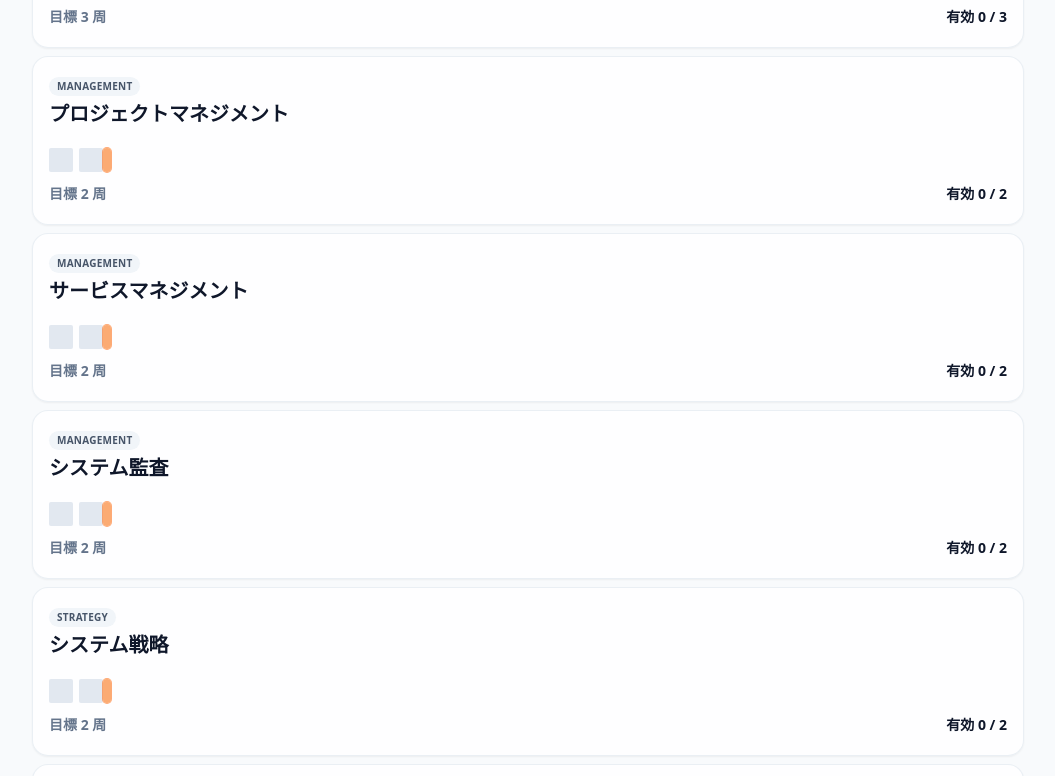
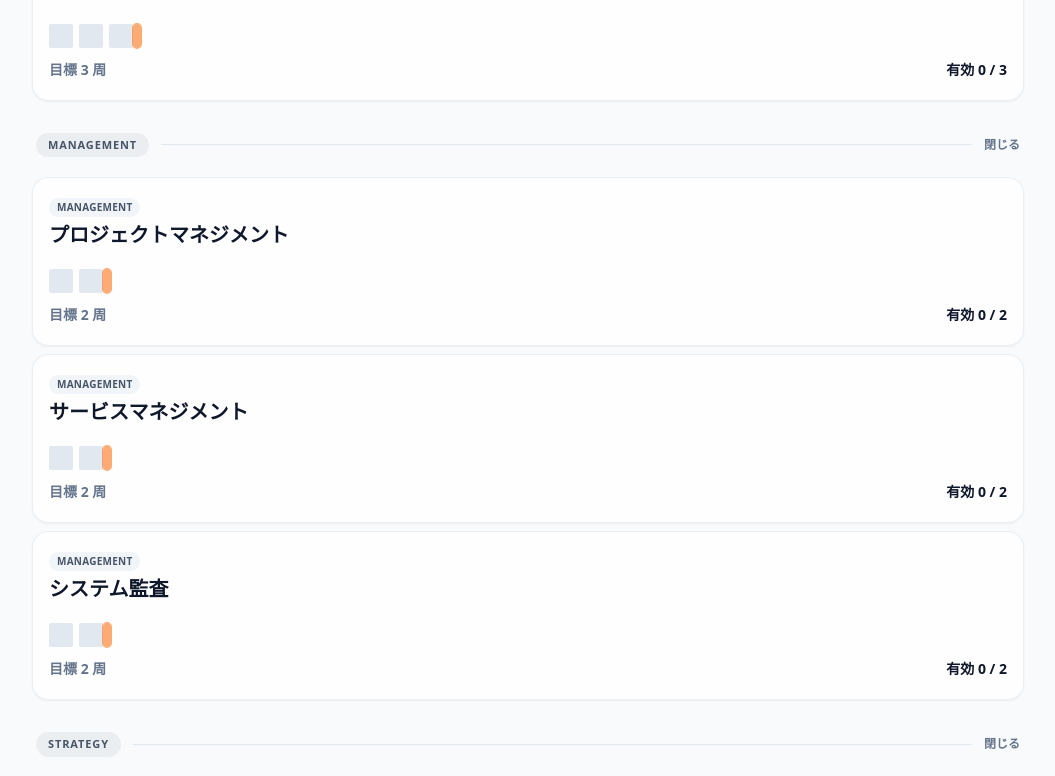
Before and after one commit to Hiro-Chiba/ap-grass-tracker, a Next.js app: page /grid in a window 1280 px wide. Shown: the part 2320-3096 px from the top of the page, without its empty margins (112-1167 px from the left). Built offline with nearby package versions, Linux system fonts and the light colour scheme.

Commit message:
カテゴリ別セクションの折りたたみ実装

```diff
--- a/components/grass/SubjectRow.tsx
+++ b/components/grass/SubjectRow.tsx
@@ -1,7 +1,11 @@
+"use client";
+
+import { useState } from "react";
+
 import clsx from "clsx";
 
 import { StudyCycle, SubjectStatus } from "@/lib/types";
-import { Subject, subjects } from "@/lib/subjects";
+import { Category, Subject, subjects } from "@/lib/subjects";
 import { getTargetForSubject } from "@/lib/targets";
 import Square, { SLOT_WIDTH, SQUARE_GAP } from "./Square";
 import TargetLine from "./TargetLine";
@@ -64,6 +68,20 @@ export default function SubjectRow({ subject, cycles, status, isPriority }: Subj
   );
 }
 
+const categoryLabels: Record<Category, string> = {
+  technology: "TECHNOLOGY",
+  management: "MANAGEMENT",
+  strategy: "STRATEGY"
+};
+
+const categoryOrder: Category[] = ["technology", "management", "strategy"];
+
+const initialCollapsedState: Record<Category, boolean> = {
+  technology: false,
+  management: false,
+  strategy: false
+};
+
 export const SubjectRows = ({
   cycles,
   statuses,
@@ -81,10 +99,50 @@ export const SubjectRows = ({
     .filter((subjectId) => !prioritizedSet.has(subjectId));
   const ordered = [...prioritizedOrder, ...subjectOrder];
 
+  const subjectMap = new Map(subjects.map((subject) => [subject.id, subject]));
+  const [collapsedCategories, setCollapsedCategories] = useState<Record<Category, boolean>>(initialCollapsedState);
+
+  const sections = categoryOrder
+    .map((category) => ({
+      category,
+      subjectIds: ordered.filter((subjectId) => subjectMap.get(subjectId)?.category === category)
+    }))
+    .filter((section) => section.subjectIds.length > 0);
+
+  const toggleCategory = (category: Category) => {
+    setCollapsedCategories((prev) => ({
+      ...prev,
+      [category]: !prev[category]
+    }));
+  };
+
   return (
-    <div className="space-y-2">
-      {ordered.map((subjectId) => {
-        const subject = subjects.find((item) => item.id === subjectId);
+    <div className="space-y-6">
+      {sections.map(({ category, subjectIds }) => {
+        const isCollapsed = collapsedCategories[category];
+        return (
+          <section key={category} className="space-y-3">
+            <button
+              type="button"
+              onClick={() => toggleCategory(category)}
+              className="group flex w-full items-center gap-3 rounded-xl px-1 py-2 text-left transition hover:bg-slate-50 dark:hover:bg-slate-800/40"
+              aria-expanded={!isCollapsed}
+              aria-controls={`${category}-section`}
+            >
+              <div className="flex flex-1 items-center gap-3">
+                <span className="rounded-full bg-slate-900/5 px-3 py-1 text-[11px] font-semibold uppercase tracking-[0.08em] text-slate-600 dark:bg-slate-800 dark:text-slate-200">
+                  {categoryLabels[category]}
+                </span>
+                <div className="h-px flex-1 bg-slate-200 transition group-hover:bg-slate-300 dark:bg-slate-800 dark:group-hover:bg-slate-700" />
+              </div>
+              <span className="text-xs font-semibold text-slate-500 transition group-hover:text-slate-700 dark:text-slate-300 dark:group-hover:text-white">
+                {isCollapsed ? "開く" : "閉じる"}
+              </span>
+            </button>
+            {!isCollapsed ? (
+              <div id={`${category}-section`} className="space-y-2">
+                {subjectIds.map((subjectId) => {
+                  const subject = subjectMap.get(subjectId);
                   if (!subject) return null;
                   return (
                     <SubjectRow
@@ -97,5 +155,10 @@ export const SubjectRows = ({
                   );
                 })}
               </div>
+            ) : null}
+          </section>
+        );
+      })}
+    </div>
   );
 };
```
Also changed, not shown: 1 other file (tests, documents, lock files or other folders). Lines whose indentation alone changed are shown as unchanged.
